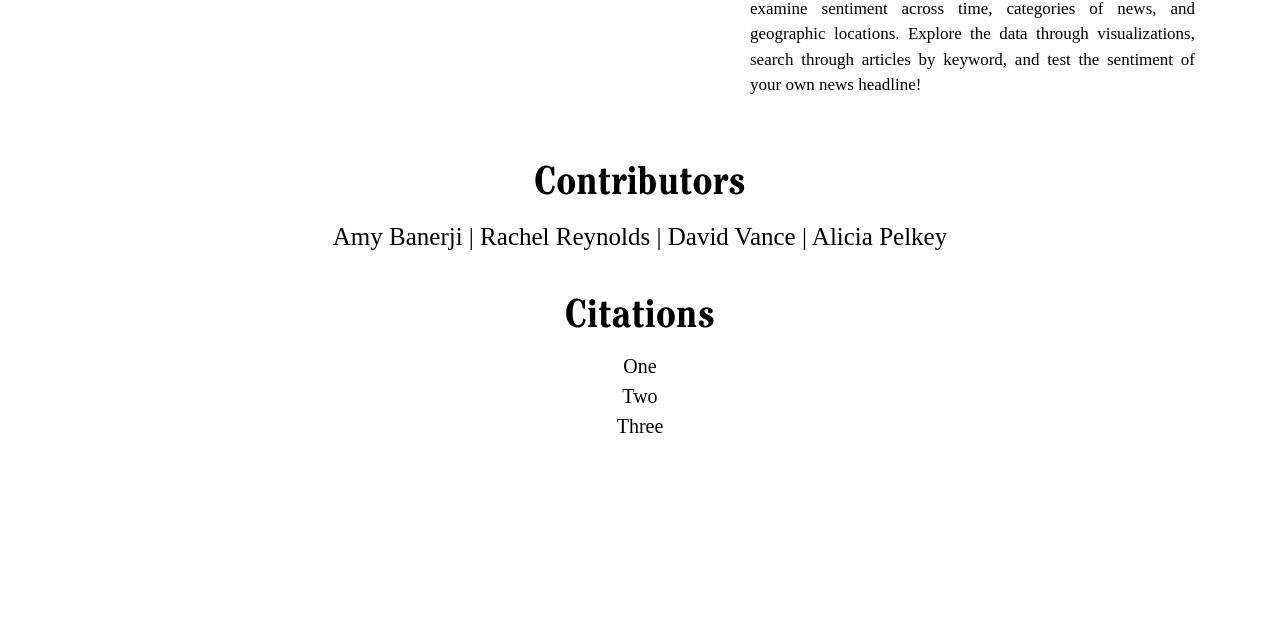
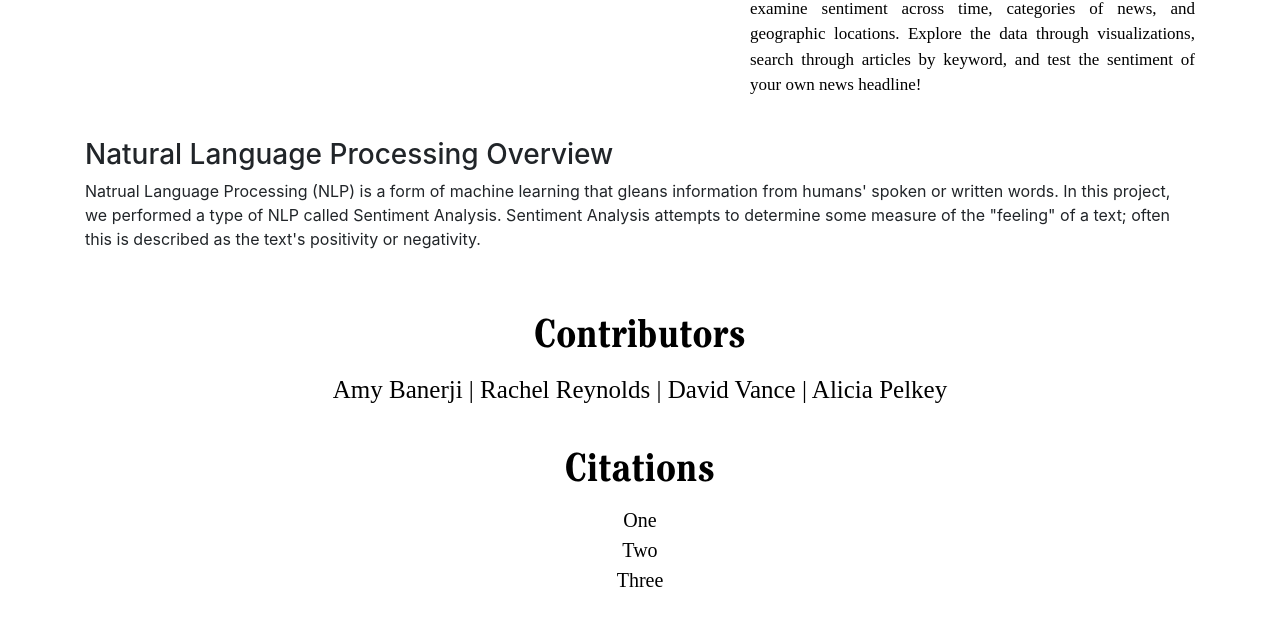
Before and after one commit to iCode13/News-Sentiment-Analysis-App, a Flask app: page / in a window 1280 px wide. Shown: the part 694-1329 px from the top of the page. Before the commit the page ends 1127 px from the top, so only its background shows below. Run offline with Flask 2, Linux system fonts and the light colour scheme; some libraries are stand-ins or nearby versions; some web fonts are replaced.

Commit message:
color and text edits

```diff
--- a/news_app/plots.py
+++ b/news_app/plots.py
@@ -377,7 +377,7 @@ def lat_lon_heatmap():
         lat="latitude",
         custom_data=["headline", "location_details_dict", "article_score"],
         color="article_score",
-        color_continuous_scale="RdBu",
+        color_continuous_scale="rdylgn",
         opacity=0.6,
         mapbox_style="light",
         zoom=1,
--- a/news_app/templates/index.html
+++ b/news_app/templates/index.html
@@ -13,6 +13,15 @@
         <div class="col-md-5 main-summary">
             <p>Over the past several years there was a visceral shift in news consumption for many people; from regular morning and evening news broadcasts to a 24-hour news cycle. Terms such as <a href="https://www.npr.org/2020/07/19/892728595/your-doomscrolling-breeds-anxiety-here-s-how-to-stop-the-cycle" target="_blank">Doomscrolling</a> and <a href="https://www.washingtonpost.com/news/inspired-life/wp/2017/02/06/suffering-from-headline-stress-disorder-since-trumps-win-youre-definitely-not-alone/" target="_blank">Headline Stress Disorder</a> popped up as a way to explain how people continue to be affected by the constant bombardment of new information and breaking stories. People have feelings about the news but our questions is: does the news itself project a particular feeling? </p>
             <p>With data gathered from the New York Times Archives API, we analyzed over 50,000 news articles covering a full 3-year span, from 2015 - 2017. Natural Language Processing was used to examine sentiment across time, categories of news, and geographic locations. Explore the data through visualizations, search through articles by keyword, and test the sentiment of your own news headline!</p>
+        </div>
+    </div>
+
+    <!-- more info -->
+    <br>
+    <div class="row">
+        <div class="col-md-12">
+            <h3>Natural Language Processing Overview</h3>
+            <p>Natrual Language Processing (NLP) is a form of machine learning that gleans information from humans' spoken or written words.  In this project, we performed a type of NLP called Sentiment Analysis.  Sentiment Analysis attempts to determine some measure of the "feeling" of a text; often this is described as the text's positivity or negativity.</p>
         </div>
     </div>
 
```
